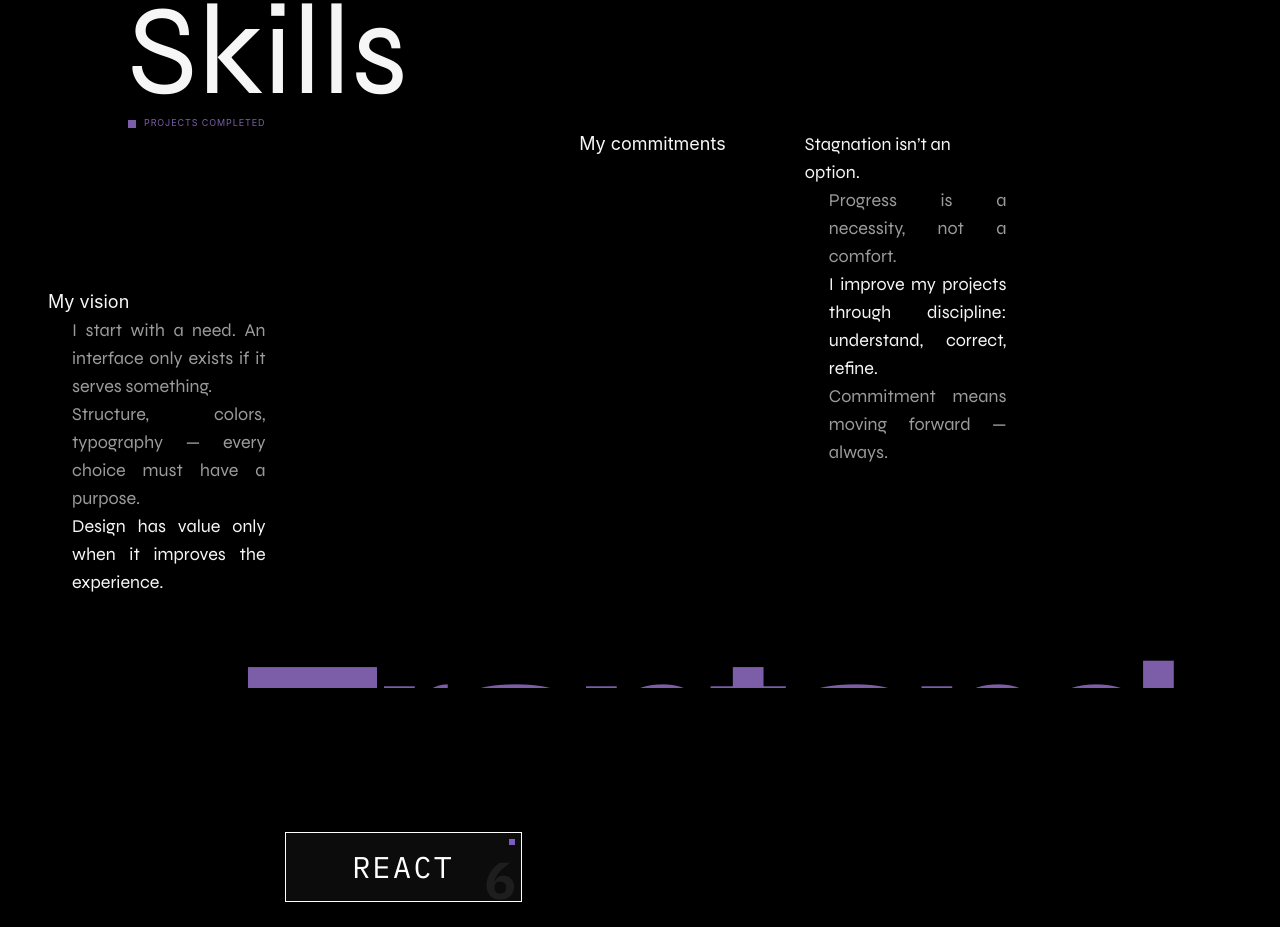
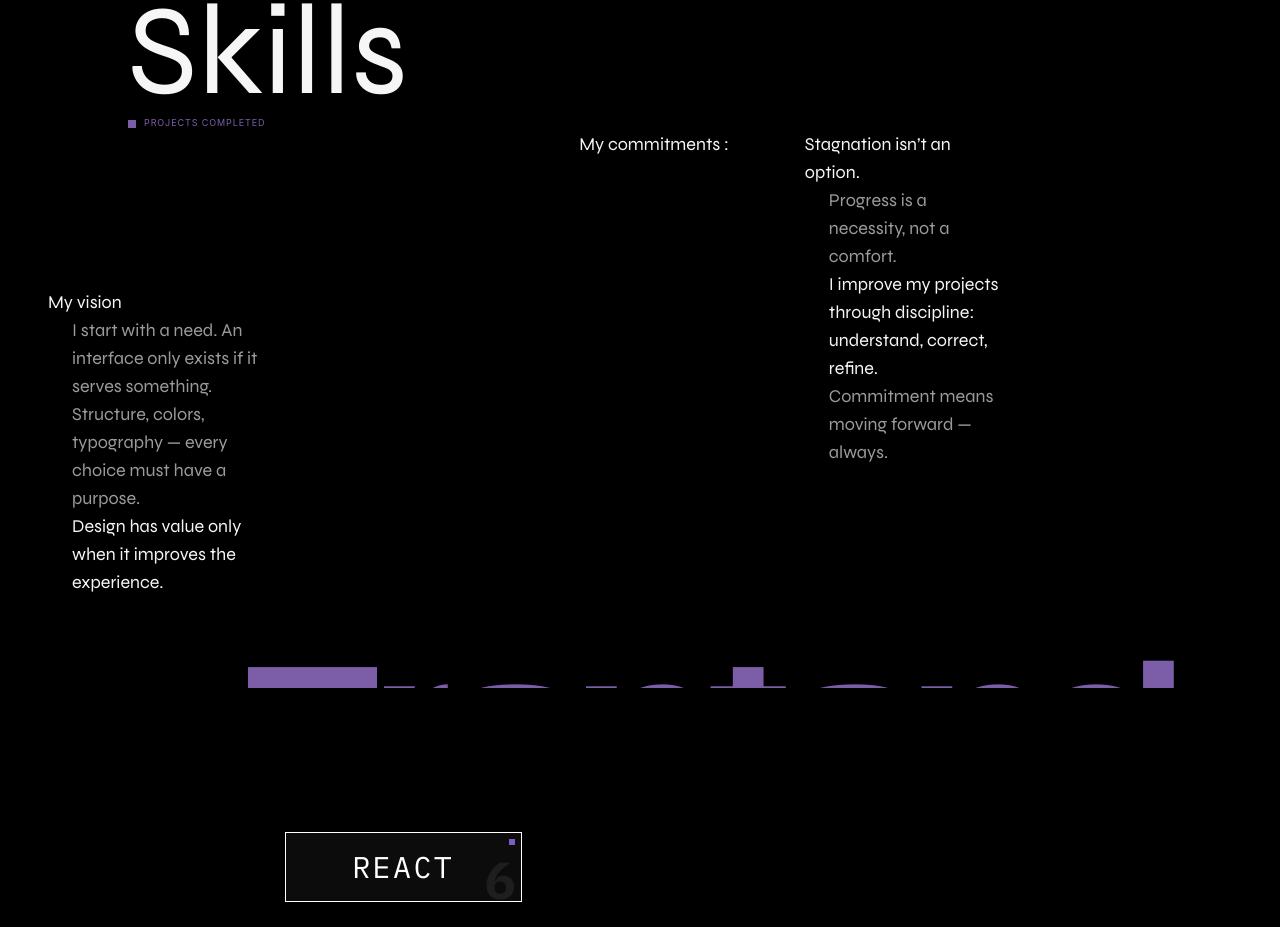
Before and after one commit to Skyal12/portfolio, a React (Vite) app: page / in a window 1280 px wide. Shown: the part 3360-4287 px from the top of the page. Built offline with nearby package versions, Linux system fonts and the light colour scheme; the HTML template or start-up script is replaced by a standard one.

Commit message:
fix: back to top, accordion

```diff
--- a/src/assets/comp/back-top.jsx
+++ b/src/assets/comp/back-top.jsx
@@ -1,7 +1,7 @@
 import { useEffect, useState } from "react";
 
 export default function BackTop() {
-  const [visible, setVisible] = useState(true);
+  const [visible, setVisible] = useState(false);
   const [lastScroll, setLastScroll] = useState(0);
 
   useEffect(() => {
--- a/src/assets/data/projectData.js
+++ b/src/assets/data/projectData.js
@@ -18,7 +18,7 @@ export const ProjectData = (t) => [
     key: "project2",
     title: t("projects.project2.title"),
     description: t("projects.project2.description"),
-    bg: "#ff4800",
+    bg: "#825e50",
     color: "#FFFFFF",
     alt: t("projects.project2.alt"),
     techno1: t("projects.project2.techno1"),
--- a/src/assets/lang/en.json
+++ b/src/assets/lang/en.json
@@ -25,7 +25,7 @@
     "text": "Student – Developer in search of knowledge. \n\nA vision: taking on a role where aesthetics and practicality complement each other to serve the user experience. \n\nDiligent, autonomous and curious, I see continuous improvement as a mission, not an option.",
     "skills": "Skills",
     "skillsText": "projects completed",
-    "stack": "My commitments",
+    "stack": "My commitments : ",
     "tools": "Stagnation isn’t an option.",
     "toolsText": "Progress is a necessity, not a comfort.",
     "toolsText2": "I improve my projects through discipline: understand, correct, refine.",
--- a/src/assets/lang/fr.json
+++ b/src/assets/lang/fr.json
@@ -24,8 +24,8 @@
   "about": {
     "text": "Étudiant – Développeur en quête de connaissances. \n\nUne vision : occuper un rôle où l’esthétique et la praticité se complètent pour servir l’expérience utilisateur. \n\nRigoureux, autonome et curieux, je vois l’amélioration constante comme une mission, non une option.",
     "skills": "Skills",
-    "skillsText": "projets realisers",
-    "stack": "Mes engagements",
+    "skillsText": "projets realisés",
+    "stack": "Mes engagements : ",
     "tools": "Stagner n’est pas permis.",
     "toolsText": "Progresser est une nécessité, pas un confort.",
     "toolsText2": "J’améliore mes projets en suivant une discipline : comprendre, corriger, affiner.",
--- a/src/assets/views/onepage/about-stack.jsx
+++ b/src/assets/views/onepage/about-stack.jsx
@@ -41,20 +41,20 @@ export default function Stack() {
             </p>
           </div>
           <div className="stack-separator grid grid-cols-3 md:grid-cols-5 gap-6">
-            <h4 className="hidden md:block col-start-2 md:col-start-3 col-span-1 text-lg mb-8 text-primary text-end lg:text-start relative top-16 md:top-0 font-ibm">
+            <h4 className="hidden md:block col-start-2 md:col-start-3 col-span-1 text-lg mb-8 text-primary text-end lg:text-start relative top-16 md:top-0 font-syne">
               {t("about.stack")}
             </h4>
             <div className="flex flex-col col-span-2 lg:col-span-1 col-start-2 md:col-start-4">
               <h4 className="text-md lg:text-lg text-primary font-syne">
                 {t("about.tools")}
               </h4>
-              <p className="text-md lg:text-lg pl-2 md:pl-4 lg:pl-6 text-justify font-syne text-secondary">
+              <p className="text-md lg:text-lg pl-2 md:pl-4 lg:pl-6 font-syne text-secondary">
                 {t("about.toolsText")}
               </p>
-              <p className="text-md lg:text-lg pl-2 md:pl-4 lg:pl-6 text-justify font-syne text-primary">
+              <p className="text-md lg:text-lg pl-2 md:pl-4 lg:pl-6 font-syne text-primary">
                 {t("about.toolsText2")}
               </p>
-              <p className=" text-md lg:text-lg pl-2 md:pl-4 lg:pl-6 text-justify font-syne text-secondary">
+              <p className=" text-md lg:text-lg pl-2 md:pl-4 lg:pl-6 font-syne text-secondary">
                 {t("about.toolsText3")}
               </p>
             </div>
@@ -63,16 +63,16 @@ export default function Stack() {
         <div className="stack-bottom h-full w-full">
           <div className="stack-separator sticky my-auto grid md:grid-cols-6 xl:grid-cols-5 gap-6 mb-0 md:mb-12 lg:mb-0 xl:mb-12">
             <div className="flex flex-col col-span-2 xl:col-span-1">
-              <h4 className="text-md lg:text-lg text-primary font-ibm">
+              <h4 className="text-md lg:text-lg text-primary font-syne">
                 {t("about.vision")}
               </h4>
-              <p className="text-md lg:text-lg pl-2 md:pl-4 lg:pl-6 text-justify font-syne text-secondary">
+              <p className="text-md lg:text-lg pl-2 md:pl-4 lg:pl-6 font-syne text-secondary">
                 {t("about.visionText1")}
               </p>
-              <p className="text-md lg:text-lg pl-2 md:pl-4 lg:pl-6 text-justify font-syne text-secondary">
+              <p className="text-md lg:text-lg pl-2 md:pl-4 lg:pl-6 font-syne text-secondary">
                 {t("about.visionText2")}
               </p>
-              <p className="text-md lg:text-lg text-primary pl-2 md:pl-4 lg:pl-6 text-justify font-syne">
+              <p className="text-md lg:text-lg text-primary pl-2 md:pl-4 lg:pl-6 font-syne">
                 {t("about.visionText3")}
               </p>
             </div>
--- a/src/assets/views/onepage/contact.jsx
+++ b/src/assets/views/onepage/contact.jsx
@@ -55,14 +55,14 @@ export default function Contact() {
             <a
               href="https://github.com/Skyal12"
               target="_blank"
-              className="size-24 xl:size-40"
+              className="size-24 xl:size-30"
             >
               <img loading="lazy" src={github} alt="github" />
             </a>
             <a
               href="https://www.linkedin.com/in/alexis-salmon12"
               target="_blank"
-              className="size-24 lg:size-24 xl:size-40"
+              className="size-24 lg:size-24 xl:size-30"
             >
               <img loading="lazy" src={linkedin} alt="linkedin" />
             </a>
--- a/src/assets/views/onepage/projects.jsx
+++ b/src/assets/views/onepage/projects.jsx
@@ -169,10 +169,7 @@ export default function Projects({
               </h4>
             </div>
           </div>
-          <div
-            className="project-accordion-items"
-            onClick={() => setActive(false)}
-          >
+          <div className="project-accordion-items">
             {/* items global */}
             <hr />
             <div
```
Also changed, not shown: 4 other files (tests, documents, lock files or other folders).
